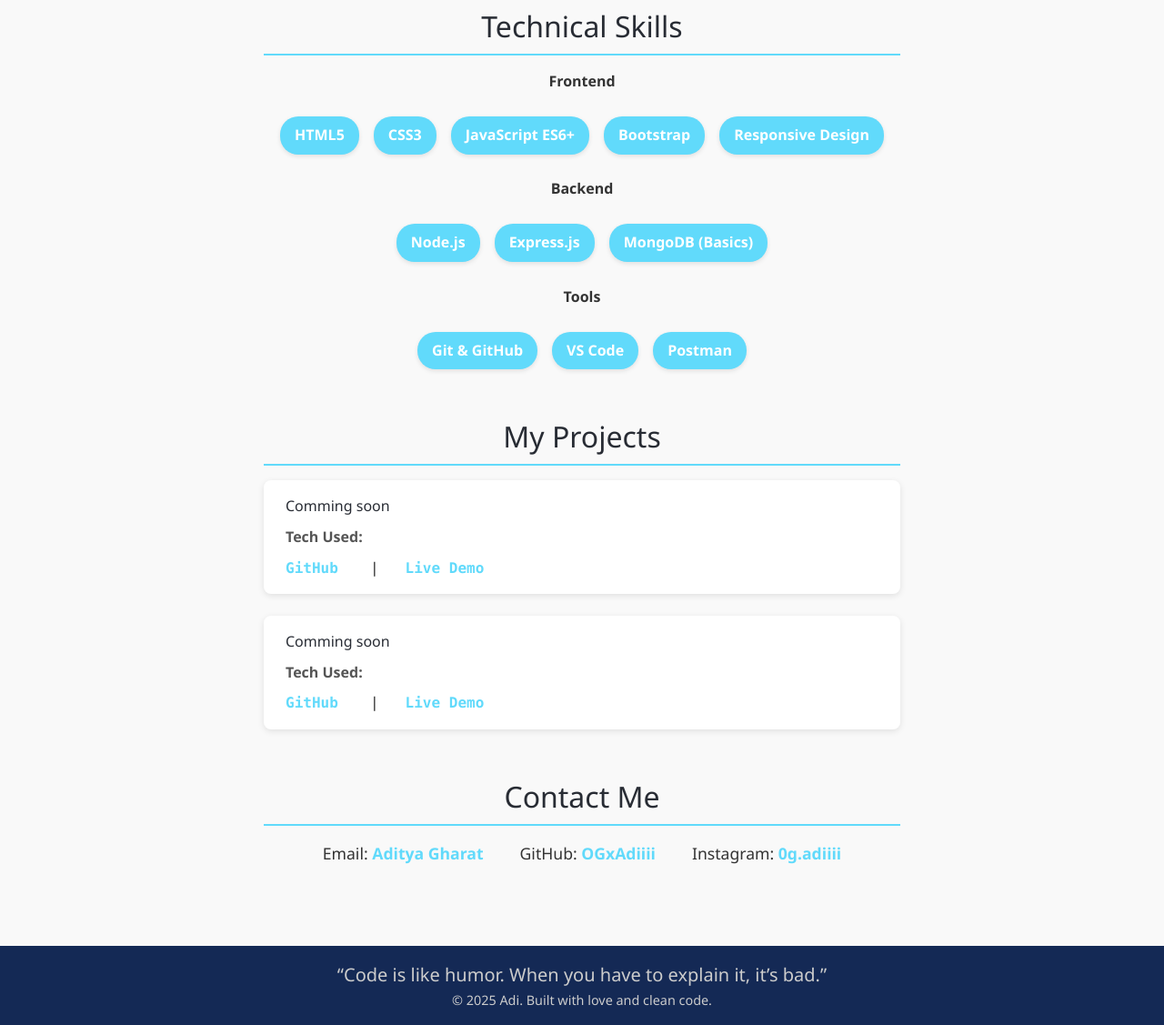
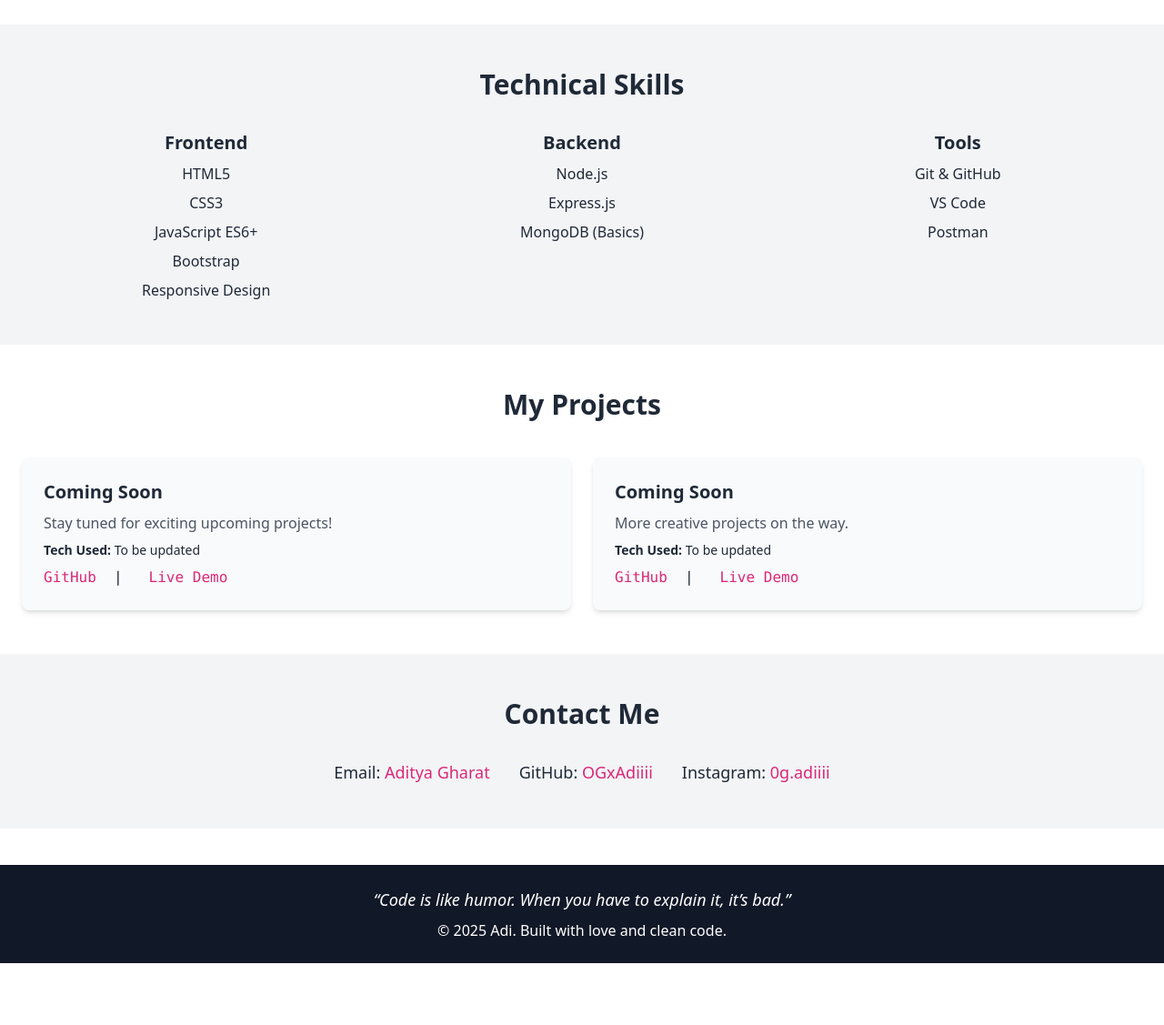
Before and after one commit to OGxAdiiii/my-portfolio, a website: page index.html in a window 1280 px wide. Shown: the part 848-1975 px from the top of the page at 91% size. After the commit the page ends 1907 px from the top, so only its background shows below. Drawn offline with nearby package versions, Linux system fonts and the light colour scheme.

Commit message:
last commit

```diff
--- a/index.html
+++ b/index.html
@@ -5,96 +5,157 @@
     <meta charset="UTF-8" />
     <meta name="viewport" content="width=device-width, initial-scale=1.0" />
     <title>Adi's Portfolio</title>
-    <link rel="stylesheet" href="src/css/style.css">
-    <link rel="stylesheet" href="src/css/output.css">
-    <link rel="shortcut icon" href="src/imgs/favicon.jpg" type="image/x-icon">
+    <link rel="shortcut icon" href="src/imgs/favicon.jpg" type="image/x-icon" />
+    <script src="https://cdn.tailwindcss.com"></script>
+
+    <script>
+        tailwind.config = {
+            theme: {
+                extend: {
+                    animation: {
+                        fadeIn: "fadeIn 1.5s ease-in-out",
+                        bounceSlow: "bounce 2s infinite"
+                    },
+                    keyframes: {
+                        fadeIn: {
+                            "0%": { opacity: 0, transform: "translateY(20px)" },
+                            "100%": { opacity: 1, transform: "translateY(0)" }
+                        }
+                    }
+                }
+            }
+        };
+    </script>
+
+    <style>
+        html {
+            scroll-behavior: smooth;
+        }
+
+        .profile-pic {
+            pointer-events: none;
+        }
+    </style>
 </head>
 
-<body>
-    <header>
-        <img src="src/imgs/portfolio_pic2.jpg" style="pointer-events: none;" alt="Adi's Profile Picture" class="profile-pic size-[270px]" />
-        <h1>Hey, I'm Aditya Gharat</h1>
-        <p>Web Developer | Creative Coder | Lifelong Learner</p>
-        <a href="#contact" class="cta-button">Let's Connect</a>
+<body class="bg-white text-gray-800 font-sans">
+
+    <!-- Header -->
+    <header class="text-center py-12 bg-gradient-to-b from-gray-800 to-black text-white animate-fadeIn">
+        <img src="src/imgs/portfolio_pic2.jpg"
+            class="profile-pic rounded-full mx-auto mb-4 w-[270px] h-[270px] object-cover shadow-xl hover:scale-105 transition-transform duration-500"
+            alt="Adi's Profile Picture" />
+        <h1 class="text-4xl font-bold mb-2">Hey, I'm Aditya Gharat</h1>
+        <p class="text-lg font-medium mb-4">Web Developer  |  Creative Coder  |  Lifelong Learner</p>
+        <a href="#contact"
+            class="inline-block bg-pink-600 hover:bg-pink-500 text-white py-2 px-6 rounded-full shadow-lg transition-all duration-300">
+            Let's Connect
+        </a>
     </header>
 
     <main>
-        <section id="about">
-            <h2 class="text-center">About Me</h2>
+
+        <!-- About -->
+        <section id="about" class="py-12 px-6 animate-fadeIn">
+            <h2 class="text-center text-3xl font-bold mb-6">About Me</h2>
+            <div class="max-w-3xl mx-auto text-center text-lg leading-relaxed">
                 <p>
                     I'm Adi, an aspiring web developer with a strong passion for building elegant and efficient digital
-                experiences. I specialize in front-end development using HTML, CSS, and JavaScript, and I'm continuously
+                    experiences. I specialize in front-end development using HTML, CSS, and JavaScript, and I'm
+                    continuously
                     learning back-end tools like Node.js and Express.js.
                 </p>
-            <br>
+                <br />
                 <p>
-                I enjoy solving coding challenges, building projects that solve real-world problems, and exploring how
+                    I enjoy solving coding challenges, building projects that solve real-world problems, and exploring
+                    how
                     AI can enhance user experience. I'm currently learning advanced web development, including APIs,
                     databases, and frameworks.
                 </p>
+            </div>
         </section>
 
-        <section id="skills">
-            <h2 class="text-center">Technical Skills</h2>
-            <h3 class="flex justify-center font-bold">Frontend</h3>
-            <br>
-            <ul>
-                <li>HTML5</li>
-                <li>CSS3</li>
-                <li>JavaScript ES6+</li>
-                <li>Bootstrap</li>
-                <li>Responsive Design</li>
+        <!-- Skills -->
+        <section id="skills" class="bg-gray-100 py-12 animate-fadeIn">
+            <h2 class="text-center text-3xl font-bold mb-8">Technical Skills</h2>
+
+            <div class="grid grid-cols-1 sm:grid-cols-3 gap-6 px-8 text-center">
+                <div>
+                    <h3 class="text-xl font-bold mb-2">Frontend</h3>
+                    <ul class="space-y-2">
+                        <li class="hover:text-pink-600 transition-all duration-300">HTML5</li>
+                        <li class="hover:text-pink-600 transition-all duration-300">CSS3</li>
+                        <li class="hover:text-pink-600 transition-all duration-300">JavaScript ES6+</li>
+                        <li class="hover:text-pink-600 transition-all duration-300">Bootstrap</li>
+                        <li class="hover:text-pink-600 transition-all duration-300">Responsive Design</li>
                     </ul>
-            <br>
-            <h3 class="flex justify-center font-bold">Backend</h3>
-            <br>
-            <ul>
-                <li>Node.js</li>
-                <li>Express.js</li>
-                <li>MongoDB (Basics)</li>
+                </div>
+
+                <div>
+                    <h3 class="text-xl font-bold mb-2">Backend</h3>
+                    <ul class="space-y-2">
+                        <li class="hover:text-pink-600 transition-all duration-300">Node.js</li>
+                        <li class="hover:text-pink-600 transition-all duration-300">Express.js</li>
+                        <li class="hover:text-pink-600 transition-all duration-300">MongoDB (Basics)</li>
                     </ul>
-            <br>
-            <h3 class="flex justify-center font-bold">Tools</h3>
-            <br>
-            <ul>
-                <li>Git & GitHub</li>
-                <li>VS Code</li>
-                <li>Postman</li>
+                </div>
+
+                <div>
+                    <h3 class="text-xl font-bold mb-2">Tools</h3>
+                    <ul class="space-y-2">
+                        <li class="hover:text-pink-600 transition-all duration-300">Git & GitHub</li>
+                        <li class="hover:text-pink-600 transition-all duration-300">VS Code</li>
+                        <li class="hover:text-pink-600 transition-all duration-300">Postman</li>
                     </ul>
+                </div>
+            </div>
         </section>
 
+        <!-- Projects -->
+        <section id="projects" class="bg-white py-12">
+            <h2 class="text-center text-3xl font-bold mb-10">My Projects</h2>
 
-        <section id="projects">
-            <h2 class="text-center">My Projects</h2>
-
-            <article class="m-auto">
-                <h3>Comming soon</h3>
-                <p></p>
-                <p><strong>Tech Used:</strong><!-- tech used --></p>
-                <pre><a href="">GitHub</a>  |   <a href="">Live Demo</a></pre>
+            <div class="grid md:grid-cols-2 gap-6 px-6">
+                <article
+                    class="bg-gray-50 p-6 rounded-lg shadow-md hover:shadow-xl transition duration-300 transform hover:scale-105">
+                    <h3 class="text-xl font-semibold">Coming Soon</h3>
+                    <p class="text-gray-600 mt-2">Stay tuned for exciting upcoming projects!</p>
+                    <p class="text-sm mt-2"><strong>Tech Used:</strong> To be updated</p>
+                    <pre
+                        class="mt-2"><a href="#" class="text-pink-600">GitHub</a>  |   <a href="#" class="text-pink-600">Live Demo</a></pre>
                 </article>
 
-            <article class="m-auto">
-                <h3>Comming soon</h3>
-                <p></p>
-                <p><strong>Tech Used:</strong><!-- tech used --></p>
-                <pre><a href="">GitHub</a>  |   <a href="">Live Demo</a></pre>
+                <article
+                    class="bg-gray-50 p-6 rounded-lg shadow-md hover:shadow-xl transition duration-300 transform hover:scale-105">
+                    <h3 class="text-xl font-semibold">Coming Soon</h3>
+                    <p class="text-gray-600 mt-2">More creative projects on the way.</p>
+                    <p class="text-sm mt-2"><strong>Tech Used:</strong> To be updated</p>
+                    <pre
+                        class="mt-2"><a href="#" class="text-pink-600">GitHub</a>  |   <a href="#" class="text-pink-600">Live Demo</a></pre>
                 </article>
+            </div>
         </section>
 
-        <section id="contact">
-            <h2 class="text-center">Contact Me</h2>
-            <div class="sd:flex-row" id="contact-flex">
-                <p>Email: <a href="mailto:aadityagharat69@gmail.com">Aditya Gharat</a></p>
-                <p>GitHub: <a href="https://www.github.com/OGxAdiiii">OGxAdiiii</a></p>
-                <p>Instagram: <a href="https://www.instagram.com/0g.adiiii/">0g.adiiii</a></p>
+        <!-- Contact -->
+        <section id="contact" class="py-12 bg-gray-100 animate-fadeIn">
+            <h2 class="text-center text-3xl font-bold mb-8">Contact Me</h2>
+            <div
+                class="flex flex-col md:flex-row justify-center items-center space-y-4 md:space-y-0 md:space-x-8 text-lg">
+                <p>Email: <a href="mailto:aadityagharat69@gmail.com" class="text-pink-600 hover:underline">Aditya
+                        Gharat</a></p>
+                <p>GitHub: <a href="https://www.github.com/OGxAdiiii"
+                        class="text-pink-600 hover:underline">OGxAdiiii</a></p>
+                <p>Instagram: <a href="https://www.instagram.com/0g.adiiii/"
+                        class="text-pink-600 hover:underline">0g.adiiii</a></p>
             </div>
         </section>
+
     </main>
 
-    <footer>
-        <p class="text-[20px]">“Code is like humor. When you have to explain it, it’s bad.”</p>
-        <p>&copy; 2025 Adi. Built with love and clean code.</p>
+    <!-- Footer -->
+    <footer class="bg-gray-900 text-white text-center py-6 mt-10 animate-fadeIn">
+        <p class="text-lg italic">“Code is like humor. When you have to explain it, it’s bad.”</p>
+        <p class="mt-2">&copy; 2025 Adi. Built with love and clean code.</p>
     </footer>
 
 </body>
```
Lines whose indentation alone changed are shown as unchanged.
